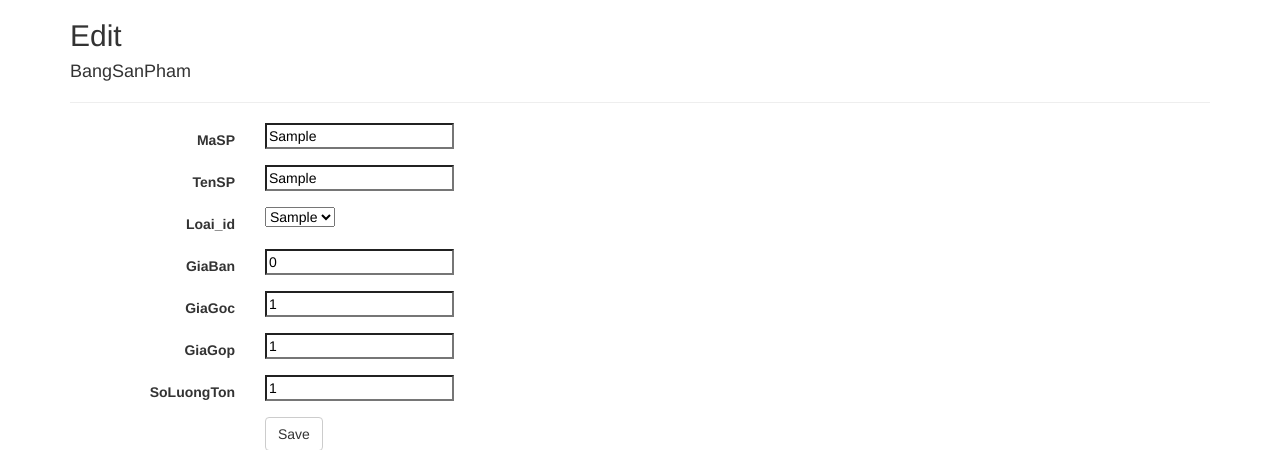
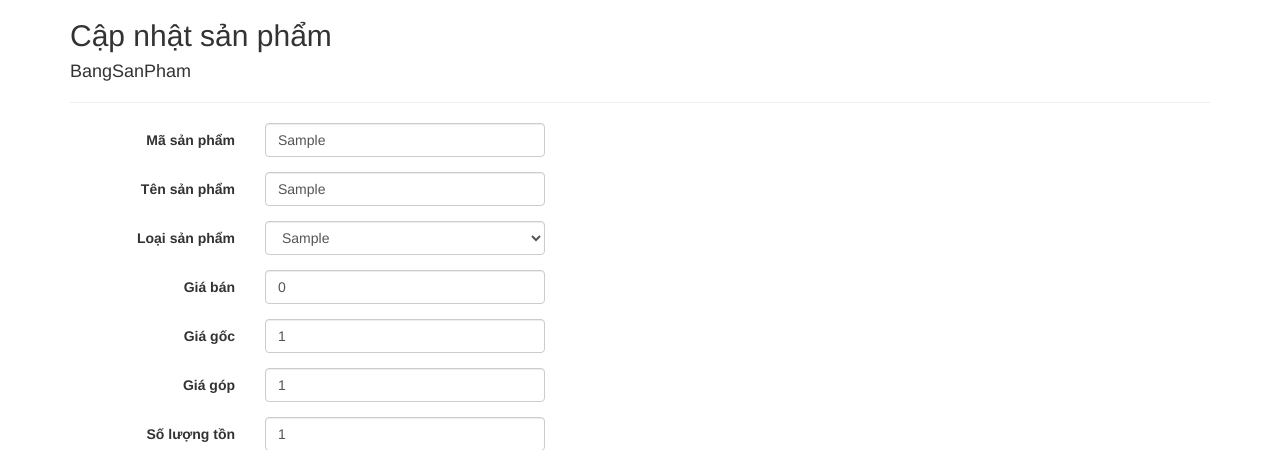
Before and after one commit to huukha/quyettien, an ASP.NET MVC app: page /Create/Edit/1 in a window 1280 px wide. Shown: the part 51-501 px from the top of the page. Run offline with ASP.NET Core 8 and stand-ins for ASP.NET MVC 5, Linux system fonts and the light colour scheme; tables that the repository leaves empty hold one stand-in row (values such as "Sample post"); the project's own start-up code is not run, and a stand-in starts its controllers and pages; some libraries are stand-ins or nearby versions; grey boxes are pictures that could not be loaded.

Commit message:
edit product (with image)

```diff
--- a/QuyetTien/Controllers/CreateController.cs
+++ b/QuyetTien/Controllers/CreateController.cs
@@ -23,18 +23,25 @@ namespace QuyetTien.Controllers
         }
 
         // GET: /Create/Details/5
-        public ActionResult Details(int? id)
+        //public ActionResult Details(int? id)
+        //{
+        //    if (id == null)
+        //    {
+        //        return new HttpStatusCodeResult(HttpStatusCode.BadRequest);
+        //    }
+        //    BangSanPham bangsanpham = db.BangSanPhams.Find(id);
+        //    if (bangsanpham == null)
+        //    {
+        //        return HttpNotFound();
+        //    }
+        //    return View(bangsanpham);
+        //}
+
+        public FileResult Details(string id)
         {
-            if (id == null)
-            {
-                return new HttpStatusCodeResult(HttpStatusCode.BadRequest);
-            }
-            BangSanPham bangsanpham = db.BangSanPhams.Find(id);
-            if (bangsanpham == null)
-            {
-                return HttpNotFound();
-            }
-            return View(bangsanpham);
+            var path = Server.MapPath("~/App_Data");
+            path = System.IO.Path.Combine(path, id);
+            return File(path, "images");
         }
 
         // GET: /Create/Create
@@ -54,9 +61,25 @@ namespace QuyetTien.Controllers
             checkBangSanPham(model);
             if (ModelState.IsValid)
             {
-                db.BangSanPhams.Add(model);
-                db.SaveChanges();
-                return RedirectToAction("Index");
+                using (var scope = new TransactionScope())
+                {
+                    db.BangSanPhams.Add(model);
+                    db.SaveChanges();
+
+                    var path = Server.MapPath("~/App_Data");
+                    path = path + "/" + model.id;
+                    if (Request.Files["HinhAnh"] != null &&
+                        Request.Files["HinhAnh"].ContentLength > 0)
+                    {
+                        Request.Files["HinhAnh"].SaveAs(path);
+
+                        scope.Complete(); // approve for transaction
+                        return RedirectToAction("Index");
+                    }
+                    else
+                        ModelState.AddModelError("HinhAnh", "Vui lòng thêm hình sản phẩm");
+
+                }
             }
 
             ViewBag.Loai_id = new SelectList(db.LoaiSanPhams, "id", "TenLoai", model.Loai_id);
@@ -96,16 +119,30 @@ namespace QuyetTien.Controllers
         // more details see http://go.microsoft.com/fwlink/?LinkId=317598.
         [HttpPost]
         [ValidateAntiForgeryToken]
-        public ActionResult Edit([Bind(Include="id,MaSP,TenSP,Loai_id,GiaBan,GiaGoc,GiaGop,SoLuongTon")] BangSanPham bangsanpham)
+        public ActionResult Edit([Bind(Include="id,MaSP,TenSP,Loai_id,GiaBan,GiaGoc,GiaGop,SoLuongTon")] BangSanPham model)
         {
+            checkBangSanPham(model);
             if (ModelState.IsValid)
             {
-                db.Entry(bangsanpham).State = EntityState.Modified;
-                db.SaveChanges();
-                return RedirectToAction("Index");
+                using (var scope = new TransactionScope())
+                {
+                    db.Entry(model).State = EntityState.Modified;
+                    db.SaveChanges();
+
+                    var path = Server.MapPath("~/App_Data");
+                    path = path + "/" + model.id;
+                    if (Request.Files["HinhAnh"] != null &&
+                        Request.Files["HinhAnh"].ContentLength > 0)
+                    {
+                        Request.Files["HinhAnh"].SaveAs(path);
+                    }
+
+                    scope.Complete(); // approve for transaction
+                    return RedirectToAction("Index");
+                }
             }
-            ViewBag.Loai_id = new SelectList(db.LoaiSanPhams, "id", "TenLoai", bangsanpham.Loai_id);
-            return View(bangsanpham);
+            ViewBag.Loai_id = new SelectList(db.LoaiSanPhams, "id", "TenLoai", model.Loai_id);
+            return View(model);
         }
 
         // GET: /Create/Delete/5
--- a/QuyetTien/Views/Create/Edit.cshtml
+++ b/QuyetTien/Views/Create/Edit.cshtml
@@ -1,13 +1,13 @@
 @model QuyetTien.BangSanPham
 
 @{
-    ViewBag.Title = "Edit";
+    ViewBag.Title = "Cập nhật";
 }
 
-<h2>Edit</h2>
+<h2>Cập nhật sản phẩm</h2>
 
 
-@using (Html.BeginForm())
+@using (Html.BeginForm("Edit", "Create", FormMethod.Post, new { enctype = "multipart/form-data" }))
 {
     @Html.AntiForgeryToken()
 
@@ -18,73 +18,97 @@
         @Html.HiddenFor(model => model.id)
 
         <div class="form-group">
-            @Html.LabelFor(model => model.MaSP, new { @class = "control-label col-md-2" })
+            @Html.LabelFor(model => model.MaSP, "Mã sản phẩm", new { @class = "control-label col-md-2" })
             <div class="col-md-10">
-                @Html.EditorFor(model => model.MaSP)
+                @Html.TextBoxFor(model => model.MaSP, new { @class = "form-control" })
                 @Html.ValidationMessageFor(model => model.MaSP)
             </div>
         </div>
 
         <div class="form-group">
-            @Html.LabelFor(model => model.TenSP, new { @class = "control-label col-md-2" })
+            @Html.LabelFor(model => model.TenSP, "Tên sản phẩm", new { @class = "control-label col-md-2" })
             <div class="col-md-10">
-                @Html.EditorFor(model => model.TenSP)
+                @Html.TextBoxFor(model => model.TenSP, new { @class = "form-control" })
                 @Html.ValidationMessageFor(model => model.TenSP)
             </div>
         </div>
 
         <div class="form-group">
-            @Html.LabelFor(model => model.Loai_id, "Loai_id", new { @class = "control-label col-md-2" })
+            @Html.LabelFor(model => model.Loai_id, "Loại sản phẩm", new { @class = "control-label col-md-2" })
             <div class="col-md-10">
-                @Html.DropDownList("Loai_id", String.Empty)
+                @Html.DropDownListFor(model => model.Loai_id, (IEnumerable<SelectListItem>)ViewData["Loai_id"], new { @class = "form-control" })
                 @Html.ValidationMessageFor(model => model.Loai_id)
             </div>
         </div>
 
         <div class="form-group">
-            @Html.LabelFor(model => model.GiaBan, new { @class = "control-label col-md-2" })
+            @Html.LabelFor(model => model.GiaBan, "Giá bán", new { @class = "control-label col-md-2" })
             <div class="col-md-10">
-                @Html.EditorFor(model => model.GiaBan)
+                @Html.TextBoxFor(model => model.GiaBan, new { type = "number", @class = "form-control" })
                 @Html.ValidationMessageFor(model => model.GiaBan)
             </div>
         </div>
 
         <div class="form-group">
-            @Html.LabelFor(model => model.GiaGoc, new { @class = "control-label col-md-2" })
+            @Html.LabelFor(model => model.GiaGoc, "Giá gốc", new { @class = "control-label col-md-2" })
             <div class="col-md-10">
-                @Html.EditorFor(model => model.GiaGoc)
+                @Html.TextBoxFor(model => model.GiaGoc, new { type = "number", @class = "form-control" })
                 @Html.ValidationMessageFor(model => model.GiaGoc)
             </div>
         </div>
 
         <div class="form-group">
-            @Html.LabelFor(model => model.GiaGop, new { @class = "control-label col-md-2" })
+            @Html.LabelFor(model => model.GiaGop, "Giá góp", new { @class = "control-label col-md-2" })
             <div class="col-md-10">
-                @Html.EditorFor(model => model.GiaGop)
+                @Html.TextBoxFor(model => model.GiaGop, new { type = "number", @class = "form-control" })
                 @Html.ValidationMessageFor(model => model.GiaGop)
             </div>
         </div>
 
         <div class="form-group">
-            @Html.LabelFor(model => model.SoLuongTon, new { @class = "control-label col-md-2" })
+            @Html.LabelFor(model => model.SoLuongTon, "Số lượng tồn", new { @class = "control-label col-md-2" })
             <div class="col-md-10">
-                @Html.EditorFor(model => model.SoLuongTon)
+                @Html.TextBoxFor(model => model.SoLuongTon, new { type = "number", @class = "form-control" })
                 @Html.ValidationMessageFor(model => model.SoLuongTon)
             </div>
         </div>
 
         <div class="form-group">
+            @Html.Label("HinhAnh", "Hình ảnh", new { @class = "control-label col-md-2" })
+            <div class="col-md-10">
+                @Html.TextBox("HinhAnh", null, new { @class = "form-control", @type = "file", accept = "image/gif, image/jpeg, image/png, image/jpg", onchange = "readURL(this)" })
+                @Html.ValidationMessage("HinhAnh")
+                <img id="img-sp" src="@Url.Action("Details", new { id = Model.id })" class="img-thumbnail" style="max-width: 280px" />
+            </div>
+        </div>
+
+        <div class="form-group">
             <div class="col-md-offset-2 col-md-10">
-                <input type="submit" value="Save" class="btn btn-default" />
+                <input type="submit" value="Lưu" class="btn btn-default" />
             </div>
         </div>
     </div>
 }
 
 <div>
-    @Html.ActionLink("Back to List", "Index")
+    <a href="@Url.Action("Index")" class="btn btn-xs btn-info"><span class="glyphicon glyphicon-list"></span> Quay lại danh sách</a>
 </div>
 
 @section Scripts {
     @Scripts.Render("~/bundles/jqueryval")
+
+    <script>
+        function readURL(input) {
+            if (input.files && input.files[0]) {
+                var reader = new FileReader();
+
+                reader.onload = function (e) {
+                    $('#img-sp')
+                        .attr('src', e.target.result).removeClass("hidden")
+                };
+
+                reader.readAsDataURL(input.files[0]);
+            }
+        }
+    </script>
 }
```
Also changed, not shown: QuyetTien/Views/Create/Create.cshtml (+4 -4 lines), QuyetTien/Views/Create/Index.cshtml (+21 -33 lines), 2 other files.
